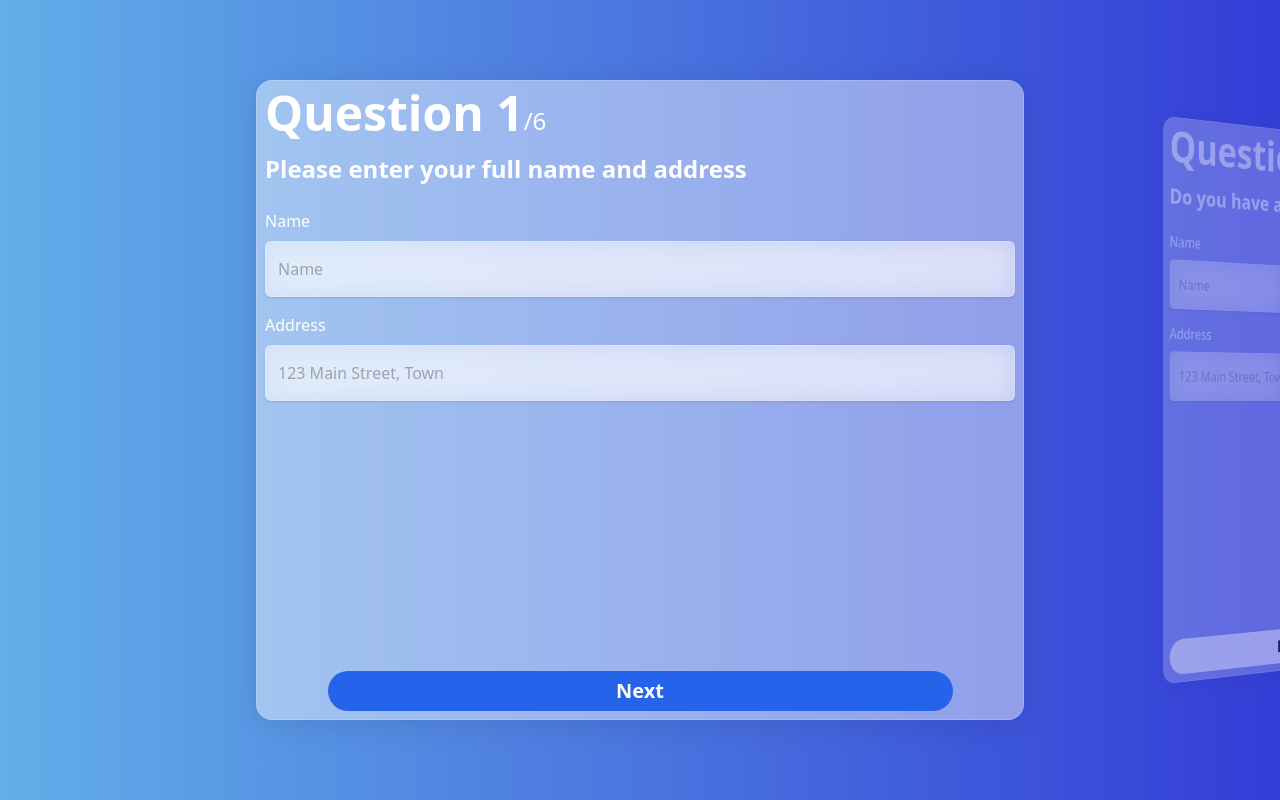
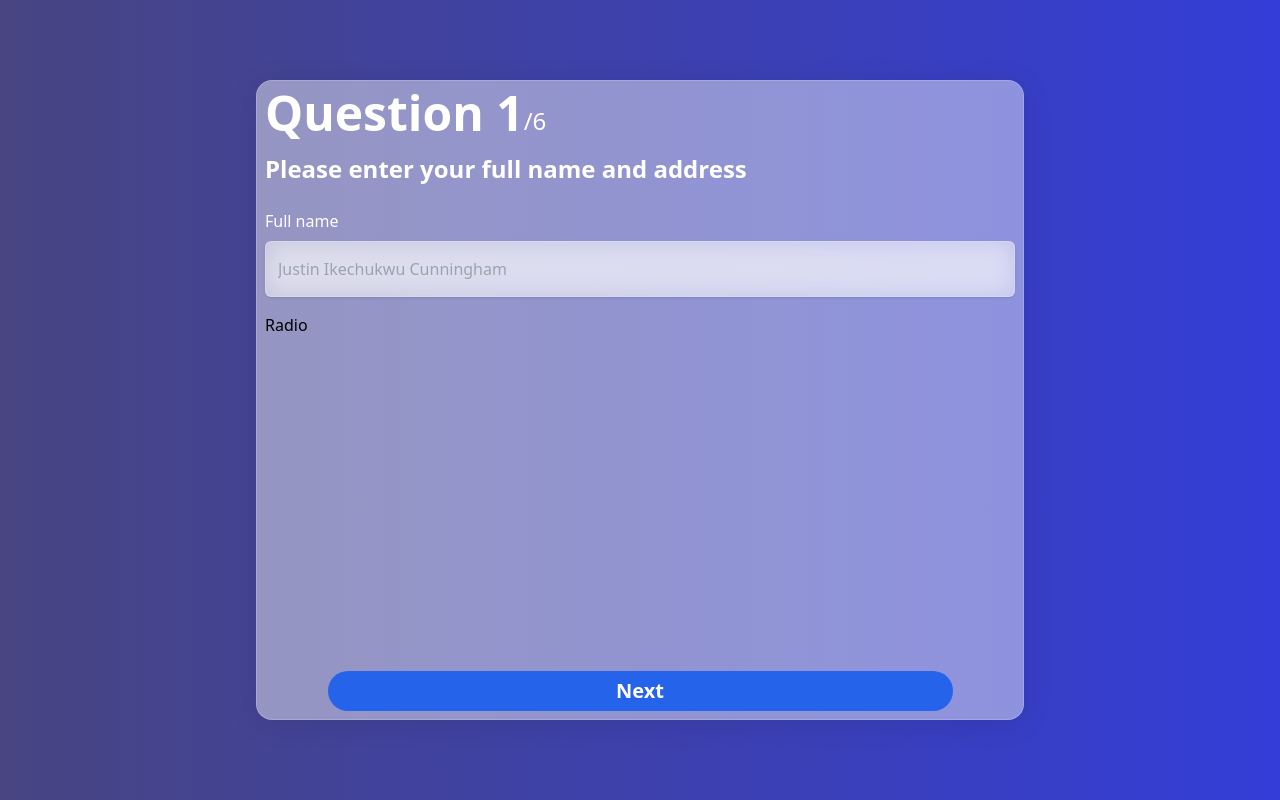
Before and after one commit to miarolfe/SwEngGroup30, a Next.js app in the folder front/life-insurance-front/: page /quote in a window 1280 px wide. Built offline with nearby package versions, Linux system fonts and the light colour scheme.

Commit message:
Add modularity to questions

```diff
--- a/front/life-insurance-front/app/globals.css
+++ b/front/life-insurance-front/app/globals.css
@@ -8,7 +8,7 @@
   }
 
   .grad-bg {
-    background: linear-gradient(270deg, rgba(51,61,215,1) 0%, rgba(98,174,232,1) 100%);
+    background: linear-gradient(270deg, rgba(51,61,215,1) 0%, rgb(72, 69, 130) 100%);
   }
 
   .test {
--- a/front/life-insurance-front/app/quote/page.tsx
+++ b/front/life-insurance-front/app/quote/page.tsx
@@ -81,24 +81,34 @@ const Quote = () => {
             onClickNext={handleIncrement}
             active={curr === 0}
             questionNo={1}
-            components={[
-              <SingleLineTextBox
-                label="Name"
-                placeholder="Name"
-                type="text"
-                value={name}
-                onChange={(e) => setName(e.target.value)}
-              />,
-              <SingleLineTextBox
-                label="Address"
-                placeholder="123 Main Street, Town"
-                type="text"
-              />,
+            newComps={[
+              {
+                textPlaceholder: "Justin Ikechukwu Cunningham",
+                label: "Full name",
+              },
+              {
+                radioOptions: ["Hey"],
+                label: "lol",
+              },
             ]}
+            // components={[
+            //   <SingleLineTextBox
+            //     label="Name"
+            //     placeholder="Name"
+            //     type="text"
+            //     value={name}
+            //     onChange={(e) => setName(e.target.value)}
+            //   />,
+            //   <SingleLineTextBox
+            //     label="Address"
+            //     placeholder="123 Main Street, Town"
+            //     type="text"
+            //   />,
+            // ]}
           />
         </QuoteBlock>
 
-        <QuoteBlock position={1} current={curr}>
+        {/* <QuoteBlock position={1} current={curr}>
           <QuoteQuestion
             question="Do you have any medical conditions?"
             onClickNext={handleIncrement}
@@ -215,7 +225,7 @@ const Quote = () => {
               />,
             ]}
           />
-        </QuoteBlock>
+        </QuoteBlock> */}
       </div>
     </div>
   );
--- a/front/life-insurance-front/components/QuoteQuestion/QuoteQuestion.tsx
+++ b/front/life-insurance-front/components/QuoteQuestion/QuoteQuestion.tsx
@@ -1,15 +1,40 @@
 import LargeButton from "../LargeButton";
+import SingleLineTextBox from "../SingleLineTextBox";
+
+type TextBox = {
+  label: string;
+  textPlaceholder: string;
+};
+
+type Radio = {
+  label: string;
+  radioOptions: string[];
+};
+
+type Inputs = TextBox | Radio;
 
 type Props = {
   question: string;
   questionNo: number;
-  components: React.ReactNode[];
+  // components: React.ReactNode[];
+  newComps: Inputs[];
   onClickBack?: VoidFunction;
   onClickNext?: VoidFunction;
   active?: boolean;
 };
 
 const QuoteQuestion = ({ active = false, ...props }: Props) => {
+  const getComponent = (input: Inputs, idx: number) => {
+    if ("textPlaceholder" in input)
+      return (
+        <SingleLineTextBox
+          label={input.label}
+          placeholder={input.textPlaceholder}
+        />
+      );
+
+    if ("radioOptions" in input) return <div>Radio</div>;
+  };
   return (
     <div
       className={`flex flex-col items-center glass h-full w-full rounded-2xl pb-2 overflow-hidden ${
@@ -32,8 +57,12 @@ const QuoteQuestion = ({ active = false, ...props }: Props) => {
         </span>
 
         {/* Loop over components */}
-        {props?.components?.map((item, idx) => (
+        {/* {props?.components?.map((item, idx) => (
           <div className="w-full py-2">{item}</div>
+        ))} */}
+
+        {props?.newComps.map((item, idx) => (
+          <div className="w-full py-2">{getComponent(item, idx)}</div>
         ))}
 
         <div className="grow w-full flex justify-around items-end">
```
